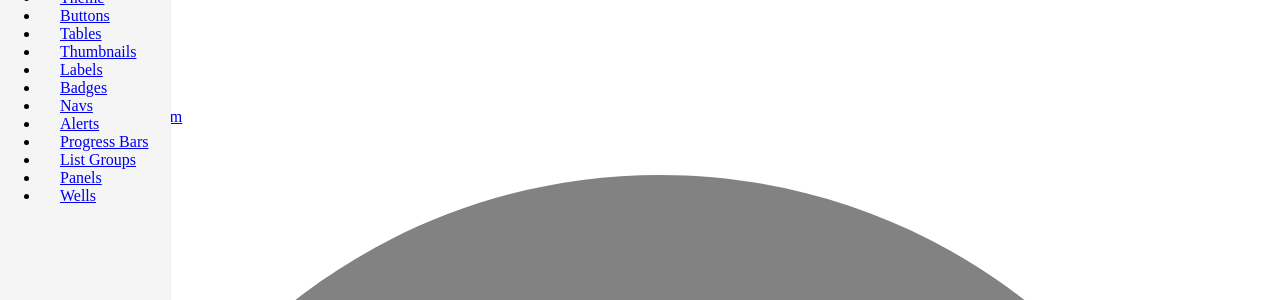
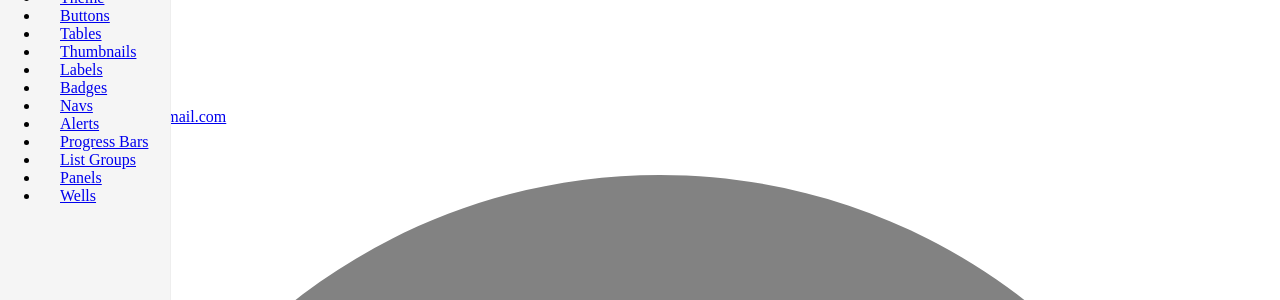
Before and after one commit to lewisNotestine/btc-toolkit, a Jekyll site: the page built from index.html, in a window 1280 px wide and 1400 px high, scrolled down 4944 px. Shown: the part 152-452 px from the top of the window. Built offline with Jekyll 4.4.1, drawn with Linux system fonts in a browser that asks for light colours; some of the changed text lies outside the part shown.

Commit message:
edit config stuff for my own stuff n stuff

```diff
--- a/_config.yml
+++ b/_config.yml
@@ -1,12 +1,12 @@
 # Site settings
 title: UI Toolkit
-email: kwhaler@gmail.com
+email: lewis.notestine@gmail.com
 description: > # this means to ignore newlines until "baseurl:"
   User interface toolkits are helpful for ensuring consistent quality in your web software products and encouraging rapid prototyping in agile software environments.
 baseurl: "btc-toolkit/" # the subpath of your site, e.g. /blog/
-url: "http://kwhaler.github.io/" # the base hostname & protocol for your site
-twitter_username: kwhaler
-github_username:  kwhaler
+url: "http://lewisnotestine.github.io/" # the base hostname & protocol for your site
+twitter_username: flungus99x
+github_username:  lewisNotestine
 
 # Build settings
 markdown: kramdown
```
